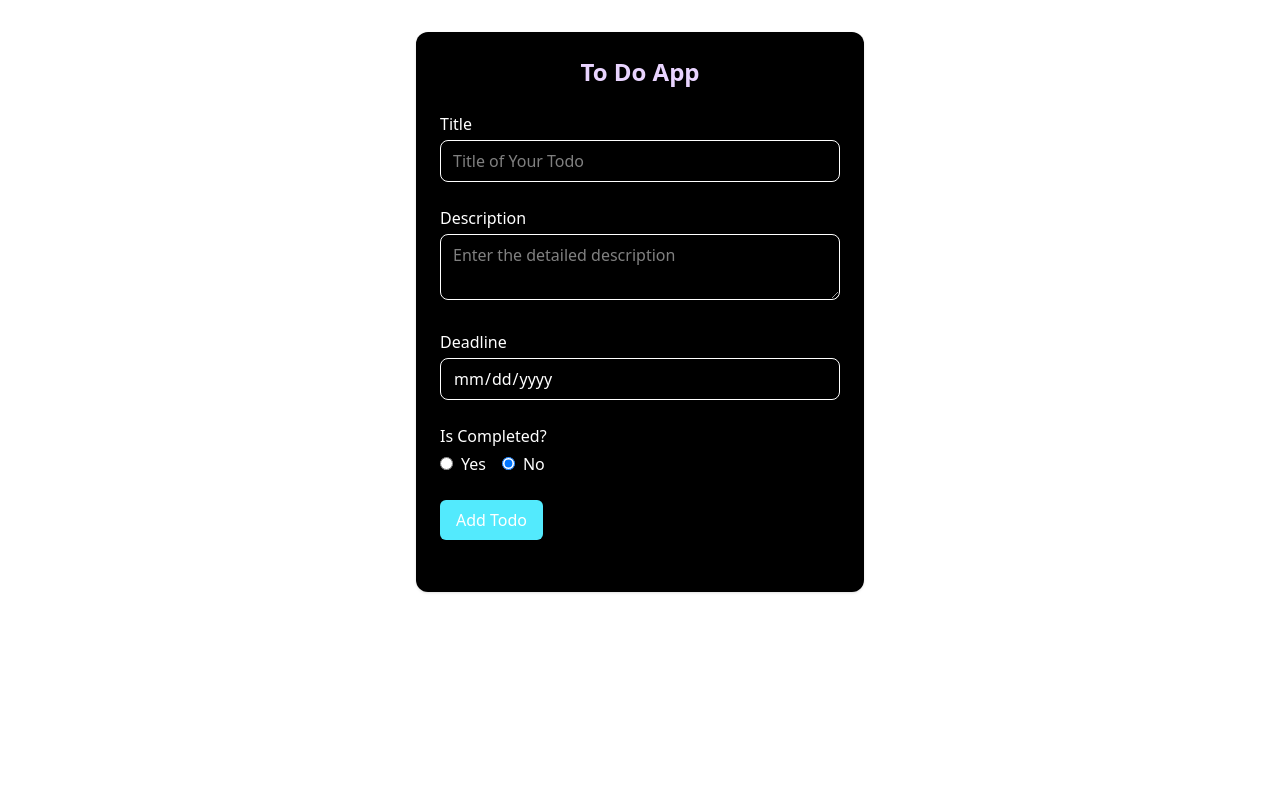
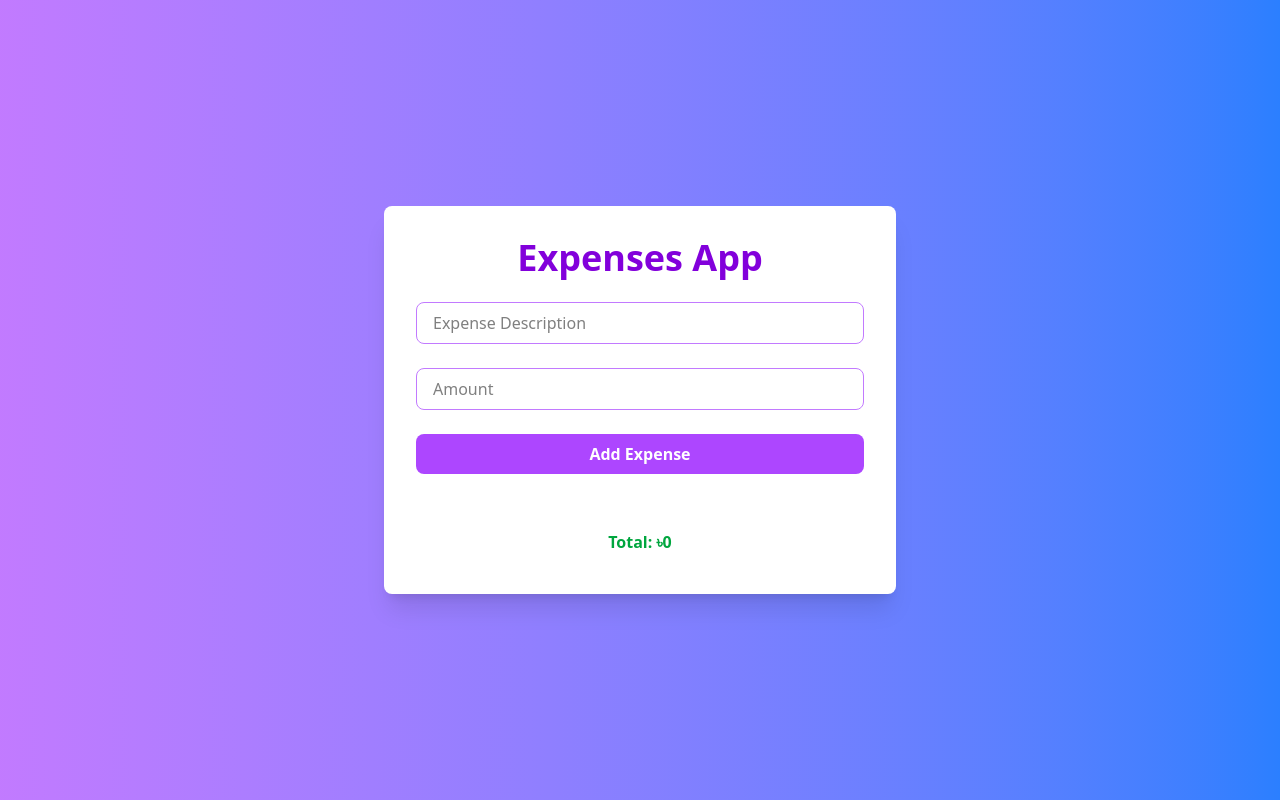
Before and after one commit to Jafar-X/react-50-hrs, a React (Vite) app in the folder zustand-project/: page / in a window 1280 px wide. Built offline with nearby package versions, Linux system fonts and the light colour scheme.

Commit message:
make expense app

```diff
--- a/zustand-project/src/App.tsx
+++ b/zustand-project/src/App.tsx
@@ -1,13 +1,12 @@
-import React from 'react';
-import RecipeApp from './components/RecipeApp';
-import TodoApp from './components/TodoApp';
+import ExpenseApp from './components/ExpenseApp';
 
 const App = () => {
   return (
     <div>
       {/* <h1 className="text-3xl font-bold underline">Hello world</h1> */}
       {/* <RecipeApp /> */}
-      <TodoApp />
+      {/* <TodoApp /> */}
+      <ExpenseApp />
     </div>
   );
 };
--- /dev/null
+++ b/zustand-project/src/components/ExpenseApp.tsx
@@ -0,0 +1,78 @@
+import React, { useState } from 'react';
+import { useExpenseStore } from '../expenseStore';
+
+const ExpenseApp = () => {
+  const { expenses, addExpense, removeExpense } = useExpenseStore();
+  const [description, setDescription] = useState<string>('');
+  const [amount, setAmount] = useState<number | string>('');
+
+  const handleAddExpense = () => {
+    if (description.trim() === '' || amount == 0) {
+      return;
+    }
+    addExpense({
+      id: Date.now(),
+      description,
+      amount: Number(amount),
+    });
+    console.log('Expenses:::', expenses);
+
+    setDescription('');
+    setAmount('');
+  };
+
+  return (
+    <div className="min-h-screen flex items-center justify-center bg-gradient-to-r from-purple-400 to-blue-500">
+      <div className="bg-white p-8 rounded-lg shadow-xl w-full max-w-lg space-y-6 ">
+        <h1 className="text-4xl font-extrabold mb-6 text-center text-purple-700">
+          Expenses App
+        </h1>
+        <input
+          type="text"
+          value={description}
+          onChange={(e) => setDescription(e.target.value)}
+          placeholder="Expense Description"
+          className="border-1 w-full px-4 py-2 rounded-lg border-purple-400 focus:outline-none focus:border-2"
+        />
+        <input
+          type="number"
+          value={amount}
+          onChange={(e) =>
+            setAmount(e.target.value === '' ? '' : Number(e.target.value))
+          }
+          placeholder="Amount"
+          className="border-1 w-full px-4 py-2 rounded-lg border-purple-400 focus:outline-none focus:border-2"
+        />
+        <button
+          className="w-full px-4 py-2 rounded-lg bg-purple-500 font-extrabold text-white"
+          onClick={handleAddExpense}
+        >
+          Add Expense
+        </button>
+        <div>
+          <ul>
+            {expenses.map((expense) => (
+              <li
+                className="mb-2 flex justify-between items-center bg-blue-50 p-4 rounded-lg shadow-sm"
+                key={expense.id}
+              >
+                {expense.description}: ৳{expense.amount.toFixed(2)}
+                <button
+                  className="bg-red-300 px-2 py-1 rounded-md"
+                  onClick={() => removeExpense(expense.id)}
+                >
+                  Delete
+                </button>
+              </li>
+            ))}
+          </ul>
+        </div>
+        <div className=" text-green-600 p-2 rounded-md font-extrabold text-center">
+          Total: ৳{expenses.reduce((prev, current) => prev + current.amount, 0)}
+        </div>
+      </div>
+    </div>
+  );
+};
+
+export default ExpenseApp;
--- /dev/null
+++ b/zustand-project/src/expenseStore.ts
@@ -0,0 +1,23 @@
+import { create } from 'zustand';
+
+export interface Expense {
+  id: number;
+  description: string;
+  amount: number;
+}
+
+export interface ExpenseStore {
+  expenses: Expense[];
+  addExpense: (expense: Expense) => void;
+  removeExpense: (id: number) => void;
+}
+
+export const useExpenseStore = create<ExpenseStore>((set) => ({
+  expenses: [],
+  addExpense: (expense) =>
+    set((state) => ({ expenses: [...state.expenses, expense] })),
+  removeExpense: (id) =>
+    set((state) => ({
+      expenses: state.expenses.filter((expense) => expense.id !== id),
+    })),
+}));
```
Also changed, not shown: zustand-project/src/demos/expense_app.png (added).
